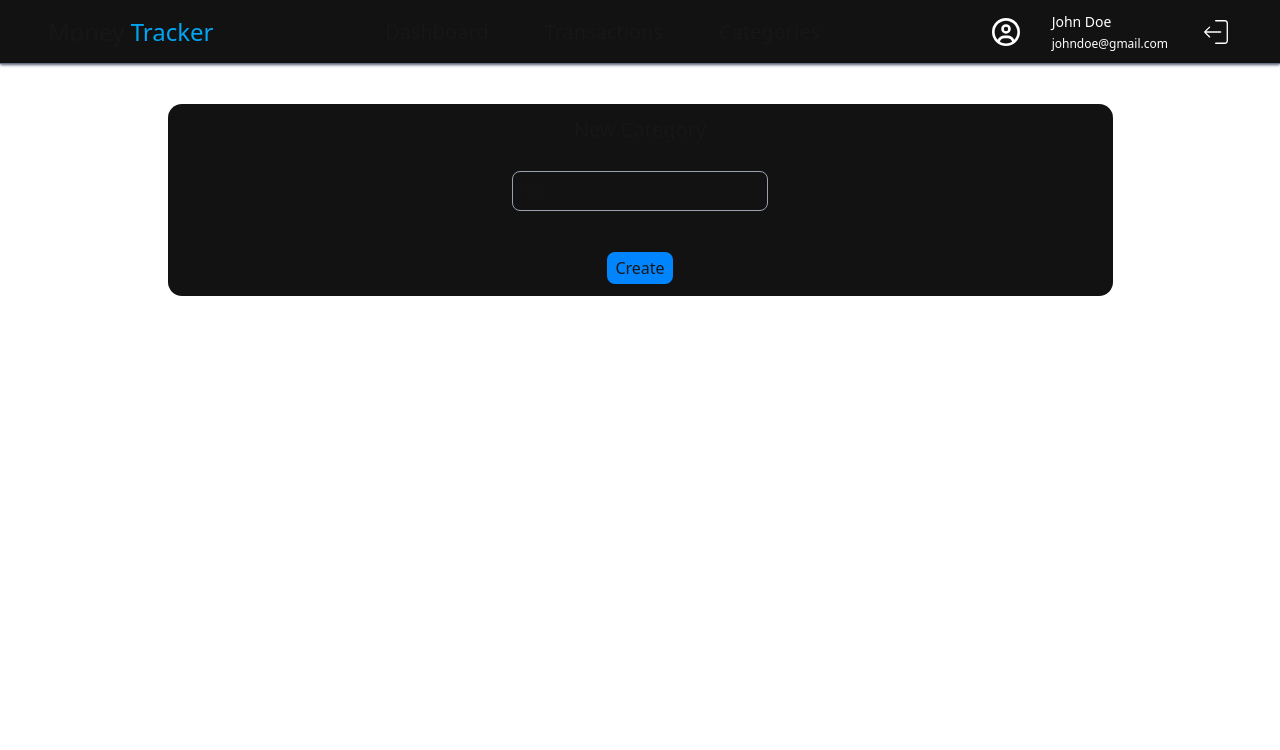
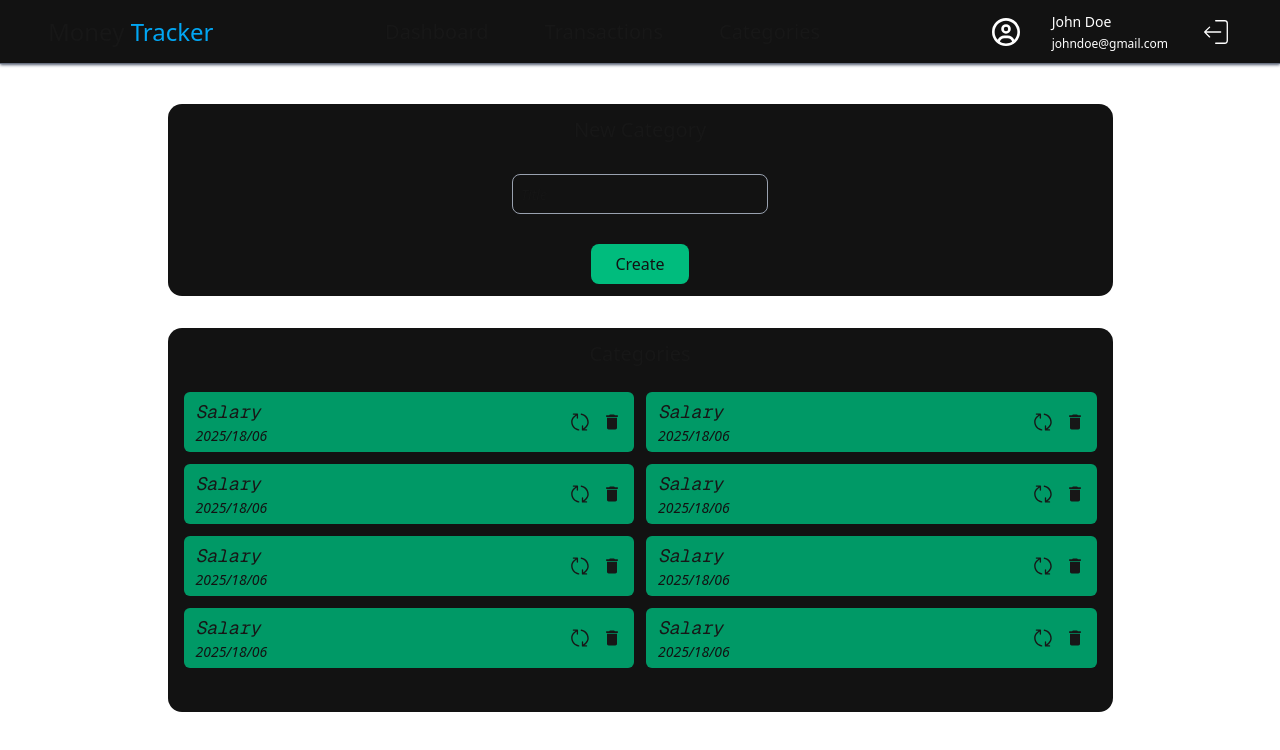
Before and after one commit to Arsen13/money-tracker, a Next.js app in the folder frontend/: page /categories in a window 1280 px wide. Shown: the top 750 px of the page. Built offline with nearby package versions, Linux system fonts and the light colour scheme.

Commit message:
Implement 'CategoryList' and 'Category' components

```diff
--- a/frontend/app/categories/page.tsx
+++ b/frontend/app/categories/page.tsx
@@ -1,3 +1,4 @@
+import CategoryList from "../components/Categories/CategoryList";
 import CreateCategory from "../components/Categories/CreateCategory";
 import Navbar from "../components/Nav/Navbar";
 
@@ -8,6 +9,7 @@ export default function Categories() {
 
 			<div className="flex flex-col mt-10 justify-center items-center gap-8">
 				<CreateCategory />
+				<CategoryList />
 			</div>
 		</>
 	)
--- /dev/null
+++ b/frontend/app/components/Categories/Category.tsx
@@ -0,0 +1,17 @@
+import { MdDelete } from "react-icons/md";
+import { RxUpdate } from "react-icons/rx";
+
+export default function Category() {
+    return (
+        <div className="w-[calc(50%-10px)] h-15 rounded-sm bg-emerald-600 flex justify-between items-center">
+            <div className="ml-3">
+                <p className="text-lg italic font-mono">Salary</p>
+                <p className="text-sm italic text-widget">2025/18/06</p>
+            </div>
+            <div className="flex gap-3 mr-3">
+                <RxUpdate className="w-5 h-5 hover:text-orange-500 duration-300 cursor-pointer"/>
+                <MdDelete className="w-5 h-5 hover:text-red-600 duration-300 cursor-pointer"/>
+            </div>
+        </div>
+    )
+}
--- /dev/null
+++ b/frontend/app/components/Categories/CategoryList.tsx
@@ -0,0 +1,19 @@
+import Category from "./Category";
+
+export default function CategoryList() {
+    return (
+        <div className="w-[945px] bg-widget border-none h-96 rounded-xl p-3">
+            <h3 className="text-xl text-center">Categories</h3>
+            <div className="mt-6 mb-2 flex flex-wrap gap-3 justify-center">
+                <Category />
+                <Category />
+                <Category />
+                <Category />
+                <Category />
+                <Category />
+                <Category />
+                <Category />
+            </div>
+        </div>
+    )
+}
--- a/frontend/app/components/Categories/CreateCategory.tsx
+++ b/frontend/app/components/Categories/CreateCategory.tsx
@@ -42,7 +42,7 @@ export default function CreateCategory() {
 
             <button
                 type="submit"
-                className="bg-customBlue text-md px-2 py-1 rounded-md cursor-pointer hover:bg-orange-300 hover:text-widget duration-500 mt-3.5"
+                className="bg-emerald-500 text-widget text-md px-6 py-2 rounded-md cursor-pointer hover:bg-emerald-800 hover:text-white duration-500"
             >
                 Create
             </button>
```
